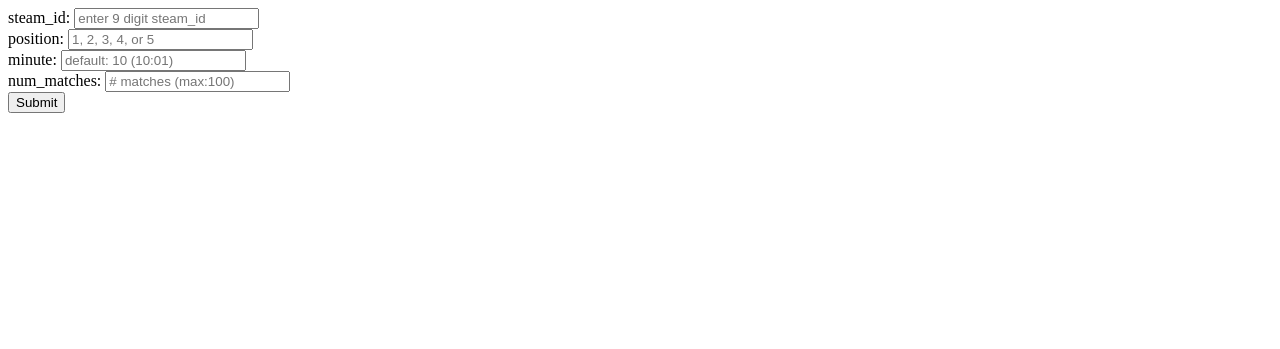
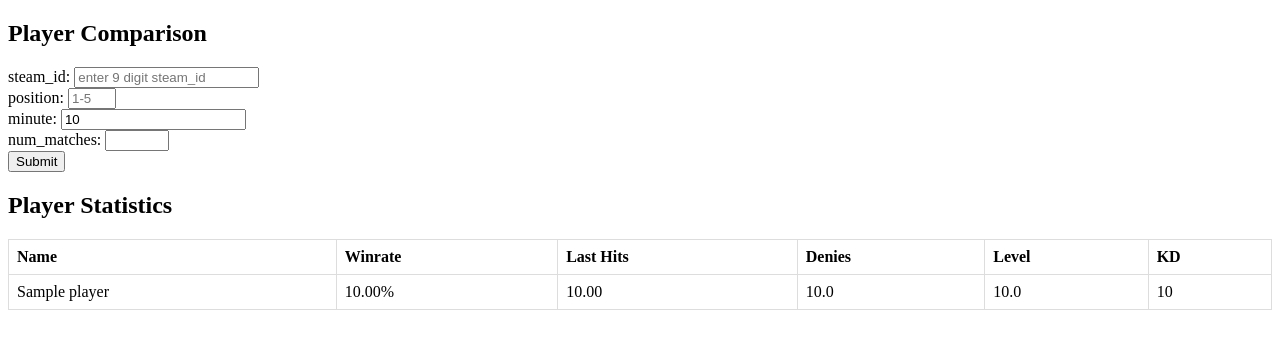
Before and after one commit to PotatoShaga/DotaApi, a Django app: template djangotut/DotaApp/templates/index.html in a window 1280 px wide. Shown: the top 349 px of the page. Run offline with Django 5.2, Linux system fonts and the light colour scheme; the template is opened without the code that fills it: most values are stand-ins (such as "Sample title", 1, 10 or a date in 2020).

Commit message:
working table for stats (except networth diff)

```diff
--- a/calculations.py
+++ b/calculations.py
@@ -206,7 +206,7 @@ def player_calculations(df_calculated, steam_id, minute, isOnMyTeam, number_of_m
     def quick_kda_zip():
         kills_dict = average_of_each_players_stat(df_calculated,"kills","kdaAverage", mode="Value")
         deaths_dict = average_of_each_players_stat(df_calculated,"deaths","kdaAverage", mode="Value")
-        kda_dict = {key: f"{kills_dict[key]}/{deaths_dict[key]}" for key in kills_dict}
+        kda_dict = {key: f"{round(kills_dict[key],2)} / {round(deaths_dict[key],2)}" for key in kills_dict}
         player_calculations_dict["kdaAverage"] = kda_dict
 
     quick_kda_zip()
--- a/djangotut/DotaApp/templates/index.html
+++ b/djangotut/DotaApp/templates/index.html
@@ -1,22 +1,69 @@
+<!DOCTYPE html>
+<html>
+    <head>
+        <title>Player Statistics</title>
+        <style>
+            .stats-table {
+                border-collapse: collapse;
+                width: 100%;
+            }
+            .stats-table th, .stats-table td {
+                border: 1px solid #ddd;
+                padding: 8px;
+                text-align: left;
+            }
+            .stats-table tr:nth-child(even) {
+                background-color: #f2f2f2;
+            }
+            .highlight-you {
+                background-color: #e6ffe6;
+            }
+        </style>
+    </head>
+    <body>
+        <h2>Player Comparison</h2>
         <form method="GET">
-    {% csrf_token %}
             <label for="steam_id">steam_id:</label>
             <input type="text" id="steam_id" name="steam_id" placeholder="enter 9 digit steam_id" required><br>
 
             <label for="position">position:</label>
-    <input type="text" id="position" name="position" placeholder="1, 2, 3, 4, or 5" required><br>
+            <input type="number" id="position" name="position" placeholder="1-5" min="1" max="5" required><br>
 
             <label for="minute">minute:</label>
-    <input type="text" id="minute" name="minute" placeholder="default: 10 (10:01)" required><br>
+            <input type="number" id="minute" name="minute" value="10" required><br>
 
             <label for="num_matches">num_matches:</label>
-    <input type="text" id="num_matches" name="num_matches" placeholder="# matches (max:100)" required><br>
+            <input type="number" id="num_matches" name="num_matches" min="1" max="100" required><br>
 
             <button type="submit">Submit</button>
         </form>
 
-{% if excelsheet %}
-    <a href="?steam_id={{ steam_id }}&download=true">
-        <button type="button">Download Excel Sheet</button>
-    </a>
+        {% if players %}  <!-- Only show table when players (the context dict) exists -->
+        <h2>Player Statistics</h2>
+        <table class="stats-table">
+            <thead>
+                <tr>
+                    <th>Name</th> <!--Where the actual column names are-->
+                    <th>Winrate</th>
+                    <th>Last Hits</th>
+                    <th>Denies</th>
+                    <th>Level</th>
+                    <th>KD</th>
+                </tr>
+            </thead>
+            <tbody>
+                {% for player in players %}
+                <tr {% if player.Name == "You" %}class="highlight-you"{% endif %}>
+                    <td>{{ player.Name }}</td>
+                    <td>{{ player.winrate|floatformat:2 }}%</td>
+                    <td>{{ player.lastHitsAverage|floatformat:2 }}</td>
+                    <td>{{ player.deniesAverage|floatformat:1 }}</td>
+                    <td>{{ player.levelAverage|floatformat:1 }}</td>
+                    <td>{{ player.kdaAverage }}</td>
+                </tr>
+                {% endfor %}
+            </tbody>
+        </table>
         {% endif %}
+    </body>
+</html>
```
Also changed, not shown: djangotut/DotaApp/views.py (+21 -13 lines), script.py (+5 -4 lines), djangotut/DotaApp/urls.py (line endings or trailing spaces). Lines whose indentation alone changed are shown as unchanged.
